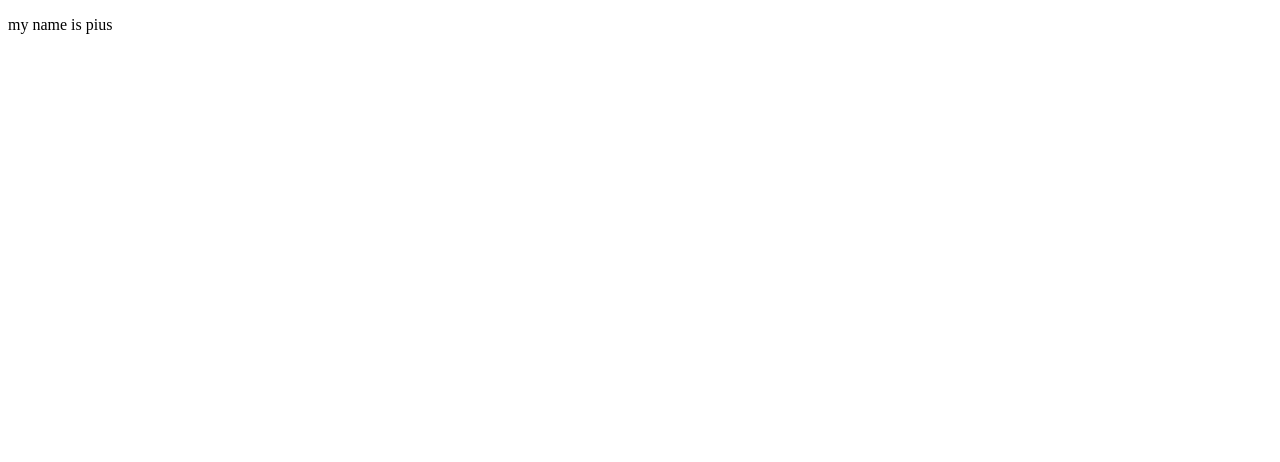
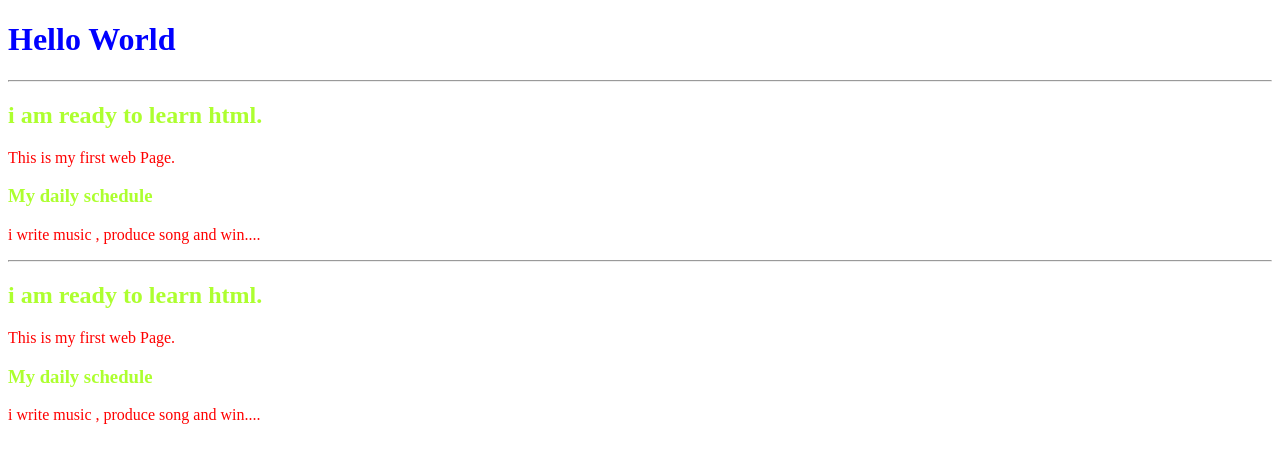
Before and after one commit to piustagbas/my-program, a plain HTML site: page index.html in a window 1280 px wide. Drawn offline with Linux system fonts and the light colour scheme.

Commit message:
added new paragraph to project

```diff
--- a/CSS/Style.css
+++ b/CSS/Style.css
@@ -2,12 +2,10 @@ h1{
     color: blue;
 }
 
-div{
-    width: 1500px;
-    height: 20px
-
-
-}
-h2{
+h2, h3{
     color: greenyellow;
 }
+
+p{
+    color: red;
+}
--- a/index.html
+++ b/index.html
@@ -13,6 +13,20 @@
     <link rel="stylesheet" href="CSS/Style.css" />
   </head>
   <body>
-    <p>my name is pius</p>
+    <h1>Hello World</h1>
+    <hr />
+
+    <h2>i am ready to learn html.</h2>
+    <p>This is my first web Page.</p>
+
+    <h3>My daily schedule</h3>
+    <p>i write music , produce song and win....</p>
+
+    <hr />
+    <h2>i am ready to learn html.</h2>
+    <p>This is my first web Page.</p>
+
+    <h3>My daily schedule</h3>
+    <p>i write music , produce song and win....</p>
   </body>
 </html>
```
Also changed, not shown: page2.html (deleted, +0 -1 lines).
